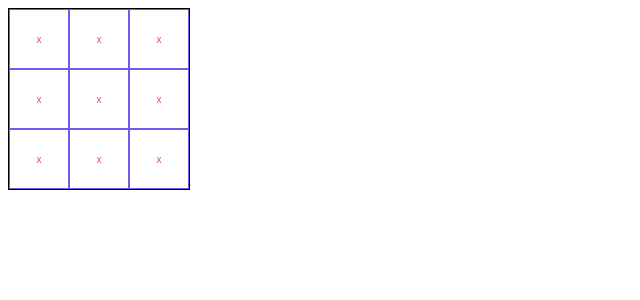
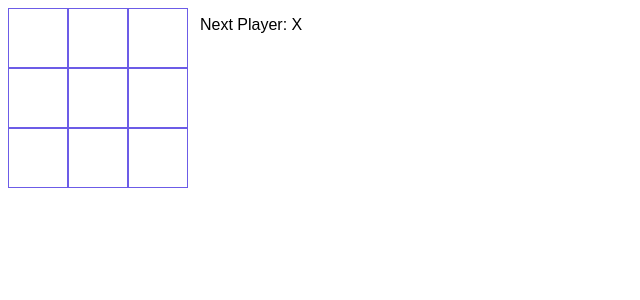
Before and after one commit to andersongarciapinheiro/15dias-de-react, a React (Create React App) app: page / in a window 1280 px wide. Shown: the top 300 px of the page, without its empty margins (0-640 px from the left). Built offline with nearby package versions, Linux system fonts and the light colour scheme.

Commit message:
second challenges

```diff
--- a/src/App.js
+++ b/src/App.js
@@ -39,7 +39,12 @@
 // componente Sem estado
 import React from "react";
 import BoardCollab from "./components/BoardCollab/index.js"
+import NextPlayer from "./components/NextPlayer/index.js"
 
-const App = () => <BoardCollab qtd="9" />
+const App = () =>
+    <>
+      <NextPlayer />
+      <BoardCollab qtd="9" />
+    </>
 
 export default App;
--- a/src/components/BoardCollab/styles.css
+++ b/src/components/BoardCollab/styles.css
@@ -1,4 +1,5 @@
 .board {
+  display: flex;
+  flex-wrap: wrap;
   width: 180px;
-  border: 1px solid black;
 }
--- /dev/null
+++ b/src/components/NextPlayer/index.js
@@ -0,0 +1,10 @@
+import React from "react";
+import "./styles.css";
+
+const NextPlayer = () => (
+
+<p className="NextPlayer">Next Player: X</p>
+
+);
+
+export default NextPlayer;
--- /dev/null
+++ b/src/components/NextPlayer/styles.css
@@ -0,0 +1,6 @@
+.NextPlayer {
+  font-family: Arial, Helvetica, sans-serif;
+  position: absolute;
+  top: 0px;
+  left: 200px;
+}
--- a/src/components/SquareCollab/index.js
+++ b/src/components/SquareCollab/index.js
@@ -1,14 +1,23 @@
 import React from "react";
 import "./styles.css";
 
+let content = true;
 
-const handleClick = () => console.log('foi')
+const handleClick = (e) => {
+if(content) {
+    e.target.innerHTML = "o"
+    content = false;
+  } else {
+    e.target.innerHTML = "x"
+    content = true;
+  }
+}
 
 const SquareCollab = () => (
 
   <button
       onClick={handleClick}
-      className="square-collab" >x</button>
+      className="square-collab"></button>
 
 );
 
--- a/src/components/SquareCollab/styles.css
+++ b/src/components/SquareCollab/styles.css
@@ -1,9 +1,10 @@
 .square-collab {
   background-color: transparent;
-  border: .1px solid #6c5ce7;
+  border: 1px solid #6c5ce7;
   width: 60px;
   height: 60px;
-  font-size: 10px;
+  font-size: 20px;
   color: #e84393;
   cursor: pointer;
+  display: block;
 }
```
